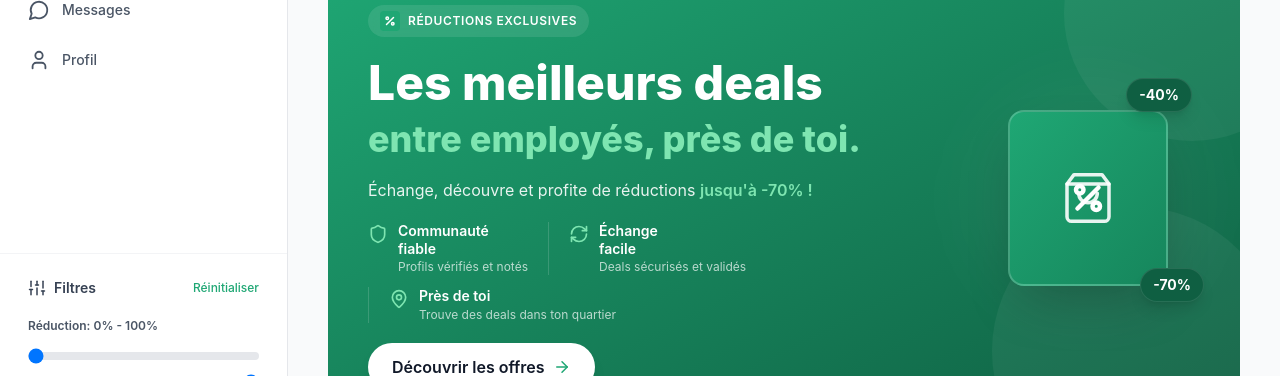
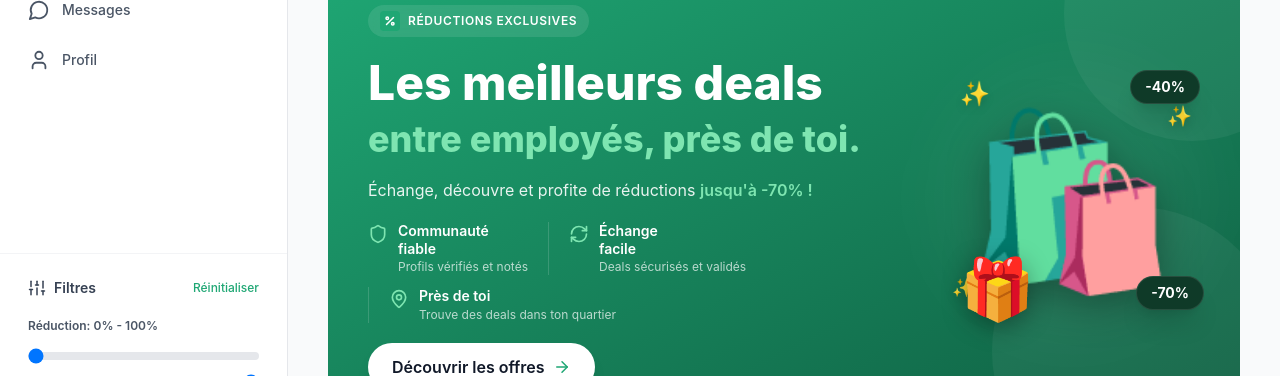
Before and after one commit to dealssfrance-ctrl/dealss-app, a React (Vite) app: page / in a window 1280 px wide. Shown: the part 210-586 px from the top of the page. Built offline with nearby package versions, Linux system fonts and the light colour scheme; no server answers; the database is empty.

Commit message:
feat(home): replace hero illustration with 3D shopping bag emoji

```diff
--- a/src/app/screens/Home.tsx
+++ b/src/app/screens/Home.tsx
@@ -3,7 +3,7 @@ import { motion } from 'motion/react';
 import { Layout } from '../components/Layout';
 import { HyvisHeader } from '../components/HyvisHeader';
 import { useNavigate } from 'react-router';
-import { Plus, Sparkles, LogOut, User, RefreshCw, Shield, MapPin, Percent, ArrowRight, ShoppingBag } from 'lucide-react';
+import { Plus, Sparkles, LogOut, User, RefreshCw, Shield, MapPin, Percent, ArrowRight } from 'lucide-react';
 import { useAuth } from '../context/AuthContext';
 import { useFilters } from '../context/FilterContext';
 import { toast } from 'sonner';
@@ -411,16 +411,38 @@ export function Home() {
             </div>
 
             {/* Right: Decorative illustration */}
-            <div className="hidden md:flex relative w-48 lg:w-56 h-48 lg:h-56 items-center justify-center shrink-0">
+            <div className="hidden md:flex relative w-56 lg:w-64 h-56 lg:h-64 items-center justify-center shrink-0">
+              {/* Soft glow */}
               <div className="absolute inset-0 bg-white/5 rounded-full blur-2xl" />
-              <div className="relative w-32 lg:w-40 h-36 lg:h-44 bg-gradient-to-br from-[#1FA774] to-[#16865c] rounded-2xl shadow-2xl flex items-center justify-center border-2 border-white/20">
-                <ShoppingBag size={56} className="text-white/90" strokeWidth={1.5} />
-                <Percent size={36} strokeWidth={3} className="absolute text-white" />
-              </div>
-              <div className="absolute -top-2 right-2 bg-[#0f5f42] text-white text-sm font-bold px-3 py-1.5 rounded-full shadow-lg border border-white/10">
+
+              {/* Sparkles */}
+              <span className="absolute top-2 left-4 text-2xl drop-shadow-lg select-none" aria-hidden="true">✨</span>
+              <span className="absolute top-8 right-2 text-xl drop-shadow-lg select-none" aria-hidden="true">✨</span>
+              <span className="absolute bottom-6 left-2 text-lg drop-shadow-lg select-none" aria-hidden="true">✨</span>
+
+              {/* Main shopping bag emoji */}
+              <span
+                className="relative text-[140px] lg:text-[170px] leading-none select-none drop-shadow-2xl"
+                aria-hidden="true"
+                style={{ filter: 'drop-shadow(0 10px 20px rgba(0,0,0,0.35))' }}
+              >
+                🛍️
+              </span>
+
+              {/* Gift box emoji bottom-left */}
+              <span
+                className="absolute bottom-2 left-4 text-5xl lg:text-6xl select-none"
+                aria-hidden="true"
+                style={{ filter: 'drop-shadow(0 6px 12px rgba(0,0,0,0.35))' }}
+              >
+                🎁
+              </span>
+
+              {/* Discount badges */}
+              <div className="absolute top-0 right-0 bg-[#0f3a28] text-white text-sm font-bold px-3.5 py-1.5 rounded-full shadow-xl border border-white/10">
                 -40%
               </div>
-              <div className="absolute bottom-2 -right-1 bg-[#0f5f42] text-white text-sm font-bold px-3 py-1.5 rounded-full shadow-lg border border-white/10">
+              <div className="absolute bottom-4 -right-1 bg-[#0f3a28] text-white text-sm font-bold px-3.5 py-1.5 rounded-full shadow-xl border border-white/10">
                 -70%
               </div>
             </div>
```
